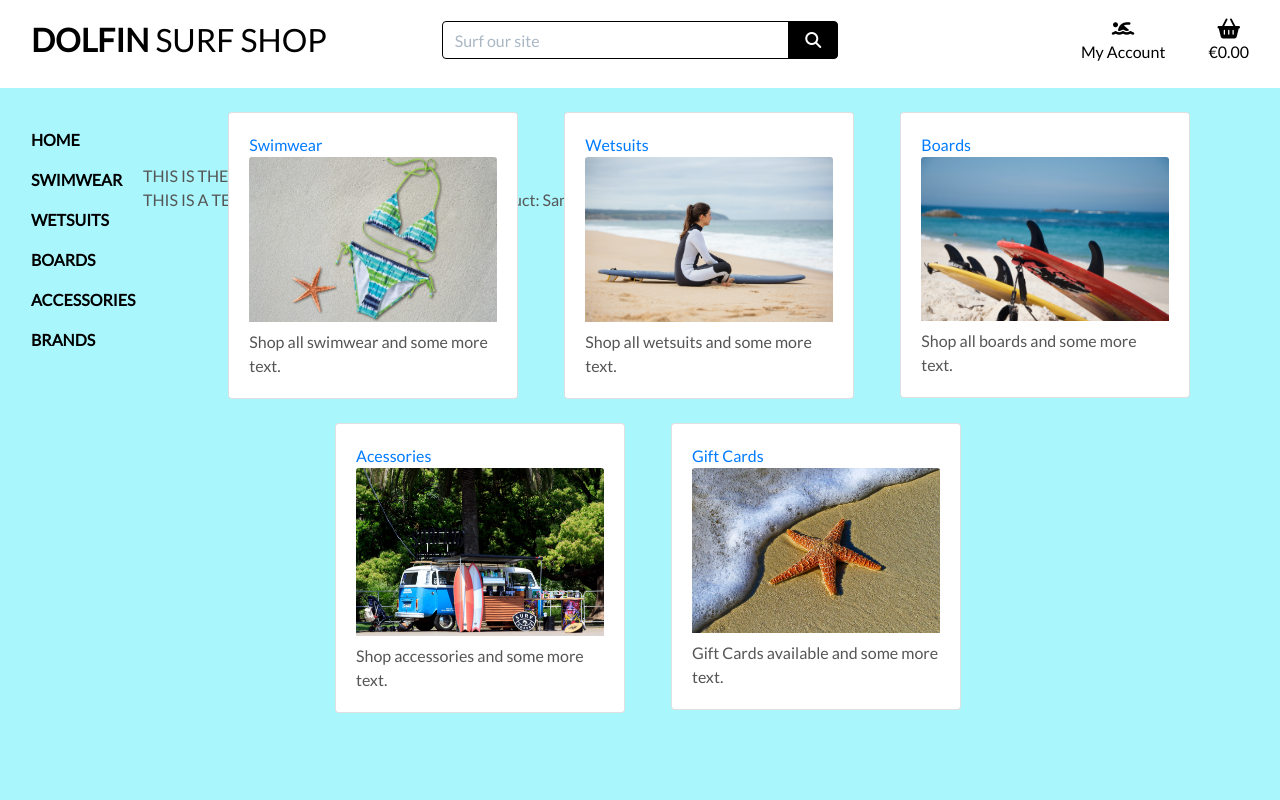
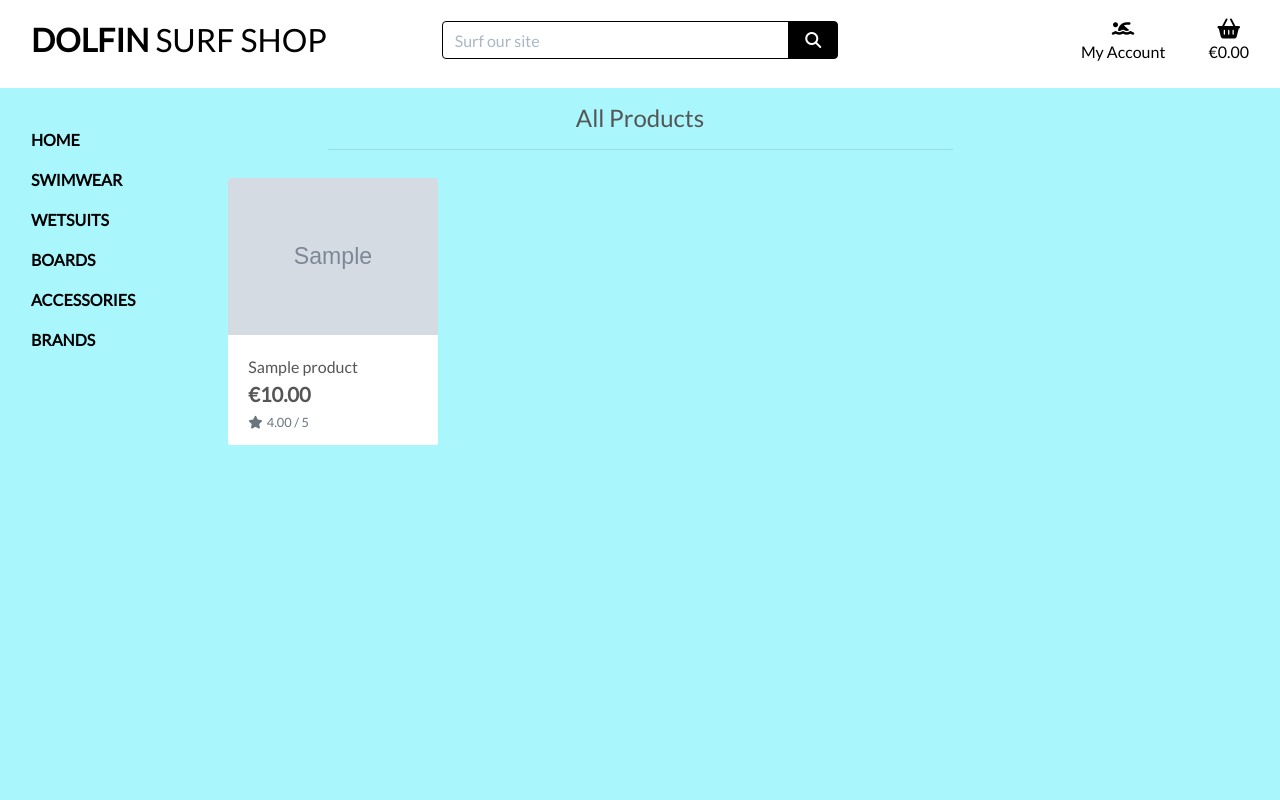
Before and after one commit to Catrionamcd/DolFin-Surf-Shop, a Django app: page /products/ in a window 1280 px wide. Run offline with Django 3.2, Linux system fonts and the light colour scheme; tables that the repository leaves empty hold one stand-in row (values such as "Sample post"); grey boxes marked "Sample" are stand-in pictures; some libraries are stand-ins or nearby versions.

Commit message:
Improve the layout and styling to all products view

```diff
--- a/products/templates/products/products.html
+++ b/products/templates/products/products.html
@@ -4,19 +4,75 @@
 {% block page_header %}
     <div class="container header-container">
         <div class="row">
-            <div class="col">THIS IS THE HEADER TEST</div>
+            <div class="col"></div>
         </div>
     </div>
 {% endblock %}
 
 {% block content %}
-
-    <div class="container">
+    <div class="overlay"></div>
+    <div class="container-fluid">
         <div class="row">
-            <div class="col">
-                THIS IS A TEST - PLEASE DISPLAY
-
-               {{ products }}
+            <div class="col text-center mt-1">
+                <h4>All Products</h4>
+                <hr class="w-50 mb-1">
+            </div>
+        </div>
+        <div class="row">
+            <div class="product-container col-9 offset-2">
+                <div class="row mt-2 mb-3"></div>
+                <div class="row">
+                    {% for product in products %}
+                        <div class="col-sm-6 col-md-6 col-lg-4 col-xl-3">
+                            <div class="card h-100 border-0">
+                                {% if product.image %}
+                                <a href="">
+                                    <img class="card-img-top img-fluid" src="{{ product.image.url }}" alt="{{ product.name }}">
+                                </a>
+                                {% else %}
+                                <a href="">
+                                    <img class="card-img-top img-fluid" src="{{ MEDIA_URL }}noimage.png" alt="{{ product.name }}">
+                                </a>
+                                {% endif %}
+                                <div class="card-body pb-0">
+                                    <p class="mb-0">{{ product.name }}</p>
+                                </div>
+                                <div class="card-footer bg-white pt-0 border-0 text-left">
+                                    <div class="row">
+                                        <div class="col">
+                                            <p class="lead mb-0 text-left font-weight-bold">€{{ product.price }}</p>
+                                            {% if product.rating %}
+                                                <small class="text-muted"><i class="fas fa-star mr-1"></i>{{ product.rating }} / 5</small>
+                                            {% else %}
+                                                <small class="text-muted">No Rating</small>
+                                            {% endif %}
+                                        </div>
+                                    </div>
+                                </div>
+                            </div>
+                        </div>
+                        {% if forloop.counter|divisibleby:1 %}
+                            <div class="col-12 d-sm-none mb-3">
+                                <hr>
+                            </div>
+                        {% endif %}
+                        {% if forloop.counter|divisibleby:2 %}
+                            <div class="col-12 d-none d-sm-block d-md-block d-lg-none mb-3">
+                                <hr>
+                            </div>
+                        {% endif %}
+                        {% if forloop.counter|divisibleby:3 %}
+                            <div class="col-12 d-none d-lg-block d-xl-none mb-3">
+                                <hr>
+                            </div>
+                        {% endif %}
+                        {% if forloop.counter|divisibleby:4 %}
+                            <div class="col-12 d-none d-xl-block mb-3">
+                                <hr>
+                            </div>
+                        {% endif %}
+                    {% endfor %}
+                </div>
             </div>
         </div>
     </div>
--- a/static/css/base.css
+++ b/static/css/base.css
@@ -100,7 +100,7 @@ body {
 	top: 0;
 	left: 0;
 	position: fixed;
-	background: white;
+	background: #a9f6fc;
 	z-index: -1;
 }
 
@@ -298,14 +298,14 @@ input[name='q']::placeholder {
     }
 
     .header-container {
-        padding-top: 164px;
+        padding-top: 100px;
     }
 }
 
 /* pad the top a bit when navbar is collapsed on mobile */
 @media (max-width: 991px) {
     .header-container {
-        padding-top: 116px;
+        padding-top: 80px;
     }
 
     body {
--- a/templates/base.html
+++ b/templates/base.html
@@ -109,9 +109,10 @@
             </nav>
         </div>
 
+
         <div class="row">
-            <div class="col-2" id="sidebar">
-                <nav class="col-2 navbar d-none d-md-block navbar-default navbar-light w-100 h-100">
+            <div class="col-3" id="sidebar">
+                <nav class="col-3 navbar d-none d-md-block navbar-default navbar-light w-100 h-100">
                     <button class="navbar-toggler" type="button" hidden data-toggle="collapse" data-target="#main-nav" aria-controls="main-nav" aria-expanded="true" aria-label="Toggle navigation">
                         <span class="navbar-toggler-icon"></span>
                     </button>
@@ -119,7 +120,8 @@
                 </nav>
             </div>
 
-            <div class="col-md-3 mr-3">
+        {% comment %}
+            <!-- <div class="col-md-3 mr-3">
                 <div class="card mb-4">
                     <div class="card-body">
                         <div class="image-container">
@@ -174,7 +176,8 @@
                         </div>
                     </div>
                 </div>
-            </div>
+            </div>  -->
+            {% endcomment %}
         </div>
     </header>
 
```
Also changed, not shown: home/templates/home/index.html (+1 -26 lines), media/IMGACON000002.png (added), media/IMGACON000002_XGyShol.png (added), media/IMGACRO000001.jpg (added), media/IMGACRO000001_TReenmb.jpg (added), media/IMGWSON000001.png (added), media/IMGWSON000001_Sx6u395.png (added).
